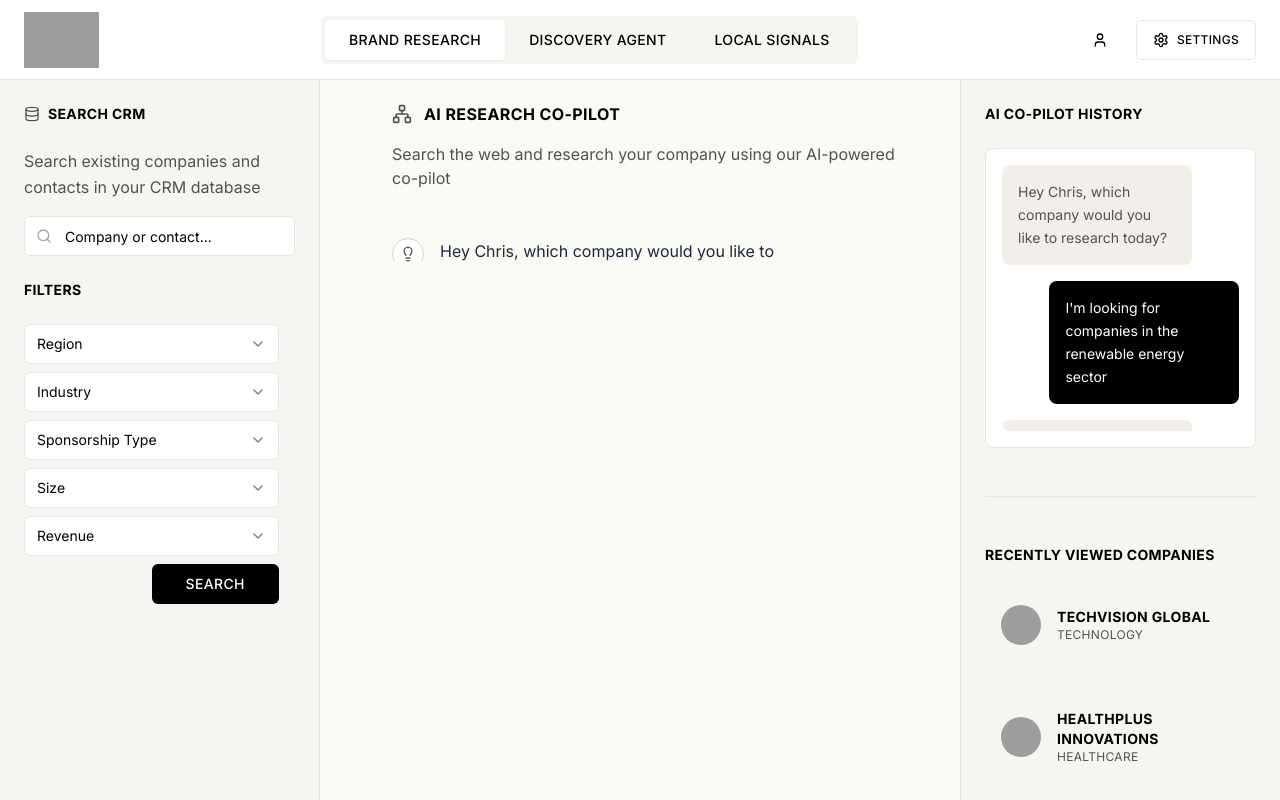
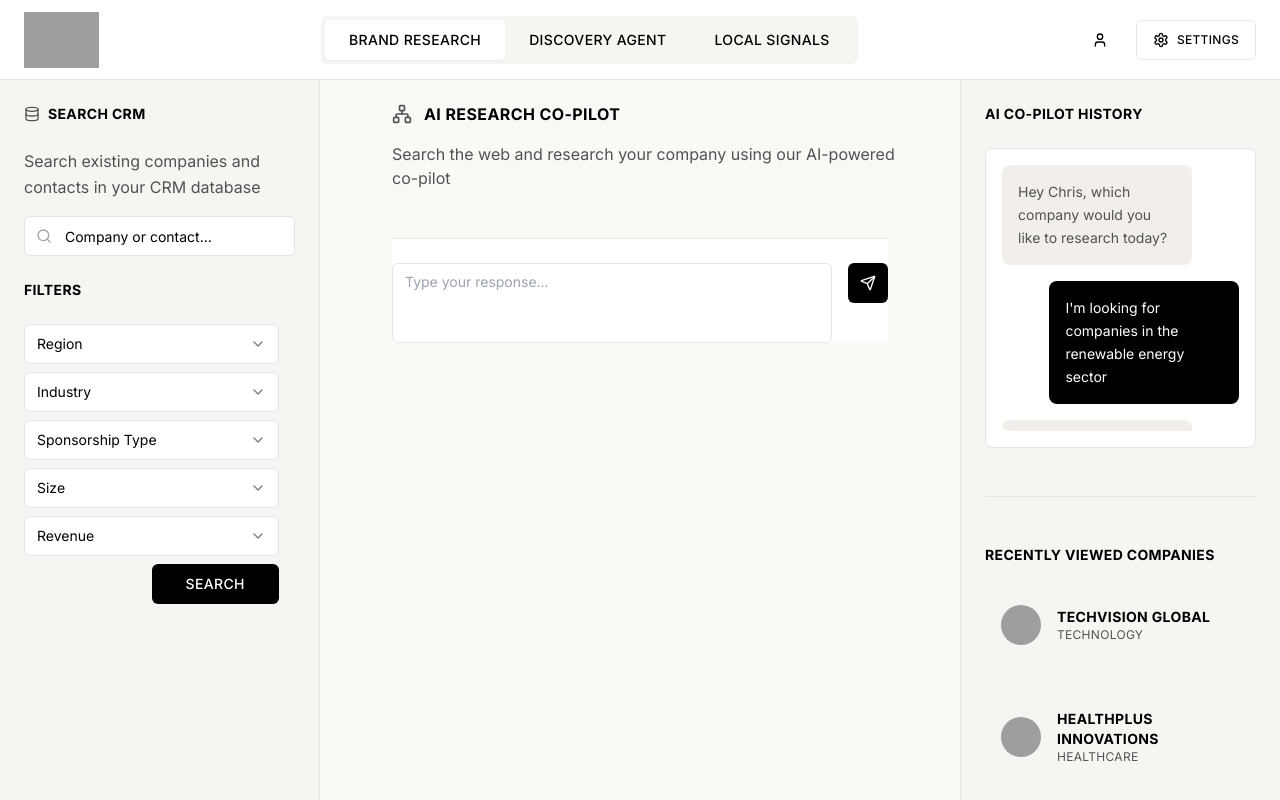
Before and after one commit to schanrai/noa-brand-research, a Next.js app: page / in a window 1280 px wide. Built offline with nearby package versions, Linux system fonts and the light colour scheme; grey boxes are pictures that could not be loaded.

Commit message:
feat: implement fixed height with sticky input for co-pilot
Set fixed height, scrollable thread, and sticky input at bottom.

#VERCEL_SKIP

Co-authored-by: null <37243296+schanrai@users.noreply.github.com>

```diff
--- a/components/co-pilot-interface.tsx
+++ b/components/co-pilot-interface.tsx
@@ -181,7 +181,7 @@ export default function CoPilotInterface({
       </div>
 
       <div
-        className={`flex flex-col p-6 max-h-96 ${feedbackMode ? "border-2 border-orange-200 rounded-lg bg-orange-50/10" : ""}`}
+        className={`flex flex-col h-96 p-6 ${feedbackMode ? "border-2 border-orange-200 rounded-lg bg-orange-50/10" : ""}`}
       >
         {/* Feedback Mode Indicator */}
         {feedbackMode && (
@@ -206,7 +206,7 @@ export default function CoPilotInterface({
                 <Loader2 className="h-12 w-12 animate-spin text-black" />
               </div>
               <h2 className="text-xl font-bold uppercase tracking-wide">Generating Brand Research</h2>
-              <div className="space-y-4 text-left">
+              <div className="space-y-4 text-left overflow-y-auto">
                 {processingSteps.map((step, index) => (
                   <div key={index} className="flex items-center gap-4">
                     <div className="w-4 h-4 rounded-full bg-black"></div>
@@ -219,7 +219,7 @@ export default function CoPilotInterface({
         ) : (
           <>
             {/* Conversation Thread */}
-            <div className="flex-1 space-y-6 mb-6 overflow-y-auto">
+            <div className="flex-1 space-y-6 overflow-y-auto min-h-0">
               {conversationHistory.map((message, index) => (
                 <div
                   key={index}
@@ -242,8 +242,10 @@ export default function CoPilotInterface({
                   )}
                 </div>
               ))}
-              {/* Input Area - moved inside conversation thread */}
-              <div className="pt-6">
+            </div>
+
+            {/* Input Area - moved outside conversation thread and positioned at bottom */}
+            <div className="pt-6 border-t border-gray-200 bg-white">
               <form onSubmit={handleSubmit} className="flex gap-4">
                 <textarea
                   placeholder={
@@ -267,7 +269,6 @@ export default function CoPilotInterface({
                 </Button>
               </form>
             </div>
-            </div>
           </>
         )}
       </div>
```
Lines whose indentation alone changed are shown as unchanged.
